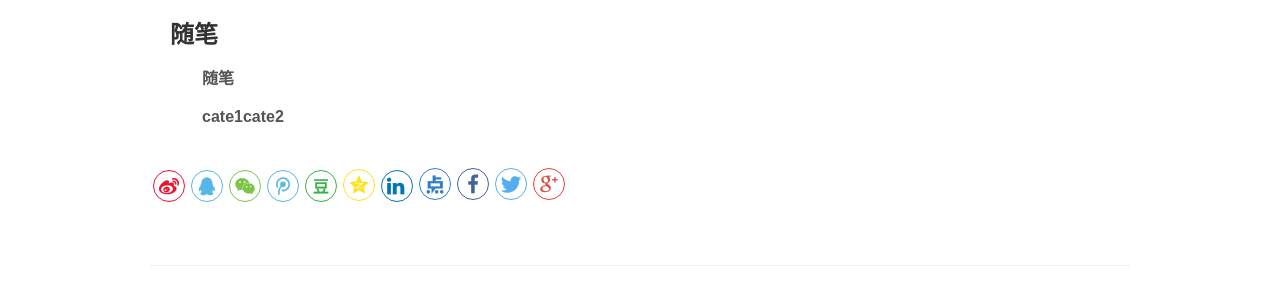
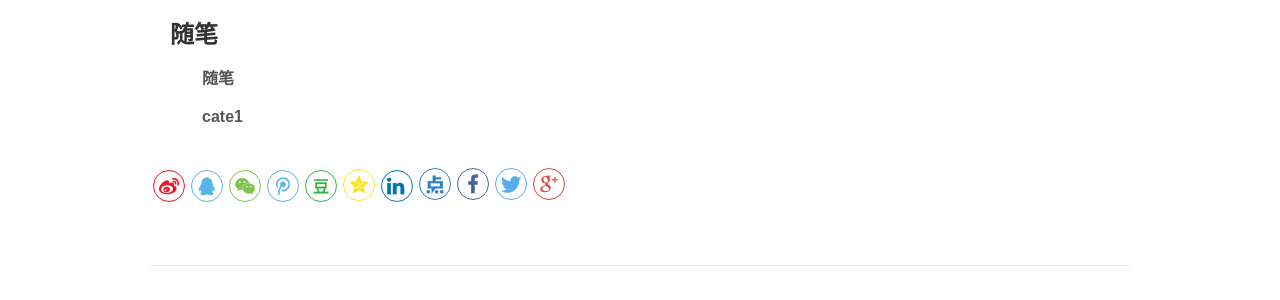
Before and after one commit to Mrlove133481/Mrlove133481.github.io, a Jekyll site: the page built from pages/categories.md, in a window 1280 px wide. Shown: the part 630-930 px from the top of the page. Built offline with Jekyll 4.4.1, drawn with Linux system fonts in a browser that asks for light colours.

Commit message:
<update><pages/categories.md><测试添加jottings分类>

```diff
--- a/pages/categories.md
+++ b/pages/categories.md
@@ -27,7 +27,7 @@ permalink: /categories/
 <h3>随笔</h3>
 <ol class="posts-list" id="随笔">
 {% for jottings in site.jottings %}
-<h5>{{jottings.categories}}</h5>
+<h5>{{jottings.categories[0]}}</h5>
 {% if jottings.categories == "随笔" %}
 <li class="posts-list-item">
 <span class="posts-list-meta">{{ jottings.date | date:"%Y-%m-%d" }}</span>
```
